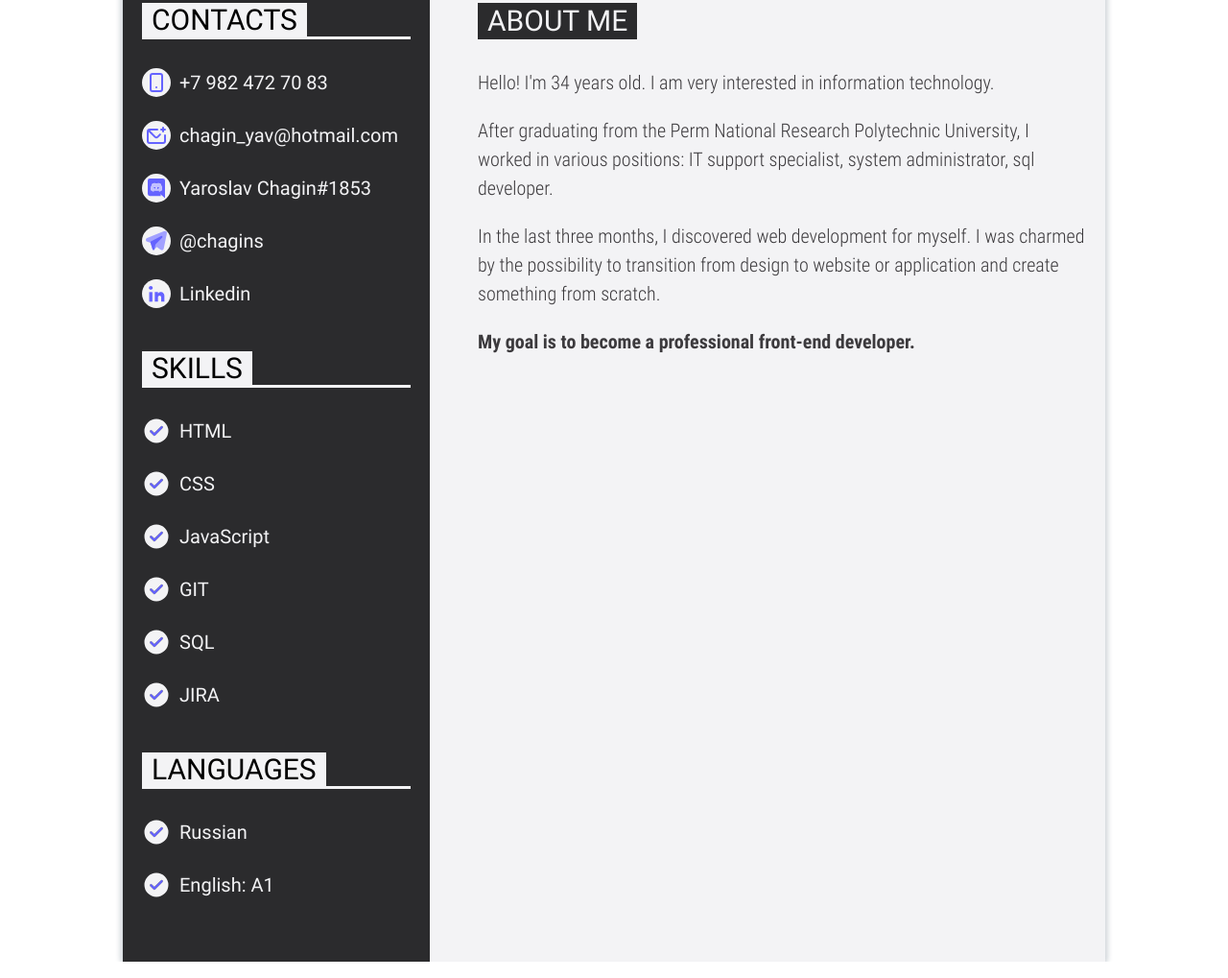
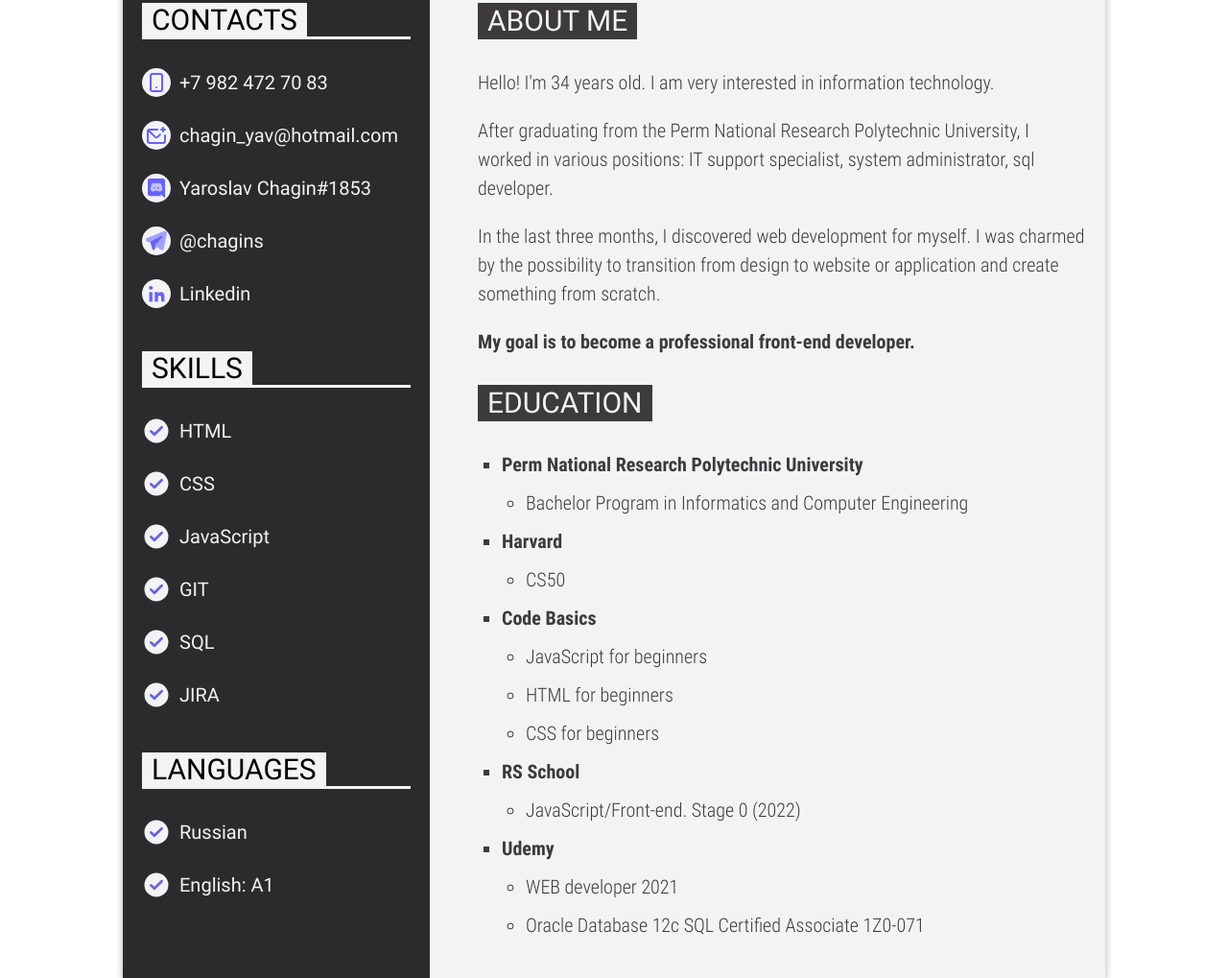
Before and after one commit to chagins/rsschool-cv, a plain HTML site: page index.html in a window 1280 px wide. Shown: the part 522-1541 px from the top of the page at 96% size. Drawn offline with nearby package versions, Linux system fonts and the light colour scheme.

Commit message:
feat: add education section

```diff
--- a/css/style.css
+++ b/css/style.css
@@ -234,7 +234,7 @@
 
 .splitter-line {
   flex: 0 1 5px;
-  background-color: var(--dark-color);
+  background-color: var(--dark-font-color);
 }
 
 .section-container {
@@ -343,7 +343,7 @@
   padding-right: 20px;
   display: flex;
   flex-direction: column;
-  gap: 20px;
+  gap: 30px;
   background-color: var(--light-color);
 }
 
@@ -358,7 +358,7 @@
   font-size: 30px;
   line-height: 38px;
   color: var(--light-color);
-  background-color: var(--dark-color);
+  background-color: var(--dark-font-color);
   text-transform: uppercase;
 }
 
@@ -374,3 +374,24 @@
 .about-section span {
   font-weight: bold;
 }
+
+.education-section li {
+  margin-left: 25px;
+  margin-top: 10px;
+  font-family: "Roboto Condensed";
+  font-weight: bold;
+  font-size: 20px;
+  line-height: 30px;
+  color: var(--dark-font-color);
+  list-style: square;
+}
+
+.education-section .sub-li {
+  margin-left: 25px;
+  list-style-type: none;
+  font-family: "Roboto Condensed";
+  font-weight: normal;
+  font-size: 20px;
+  color: var(--dark-font-color);
+  list-style: circle;
+}
--- a/index.html
+++ b/index.html
@@ -126,6 +126,41 @@
             <p>In the last three months, I discovered web development for myself. I was charmed by the possibility to transition from design to website or application and create something from scratch.</p>
             <p><span>My goal is to become a professional front-end developer.</span></p>
           </section>
+          <section class="education-section" id="education-section">
+            <div class="header-right">
+              <h3>education</h3>
+            </div>
+            <ul>
+              <li>Perm National Research Polytechnic University
+                <ul>
+                  <li class="sub-li">Bachelor Program in Informatics and Computer Engineering</li>
+                </ul>
+              </li>
+              <li>Harvard
+                <ul>
+                  <li class="sub-li">CS50</li>
+                </ul>
+              </li>
+              <li>Code Basics
+                <ul>
+                  <li class="sub-li">JavaScript for beginners</li>
+                  <li class="sub-li">HTML for beginners</li>
+                  <li class="sub-li">CSS for beginners</li>
+                </ul>
+              </li>
+              <li>RS School
+                <ul>
+                  <li class="sub-li">JavaScript/Front-end. Stage 0 (2022)</li>
+                </ul>
+              </li>
+              <li>Udemy
+                <ul>
+                  <li class="sub-li">WEB developer 2021</li>
+                  <li class="sub-li">Oracle Database 12c SQL Certified Associate 1Z0-071</li>
+                </ul>
+              </li>
+            </ul>
+          </section>
         </div>
       </div>
 
```
